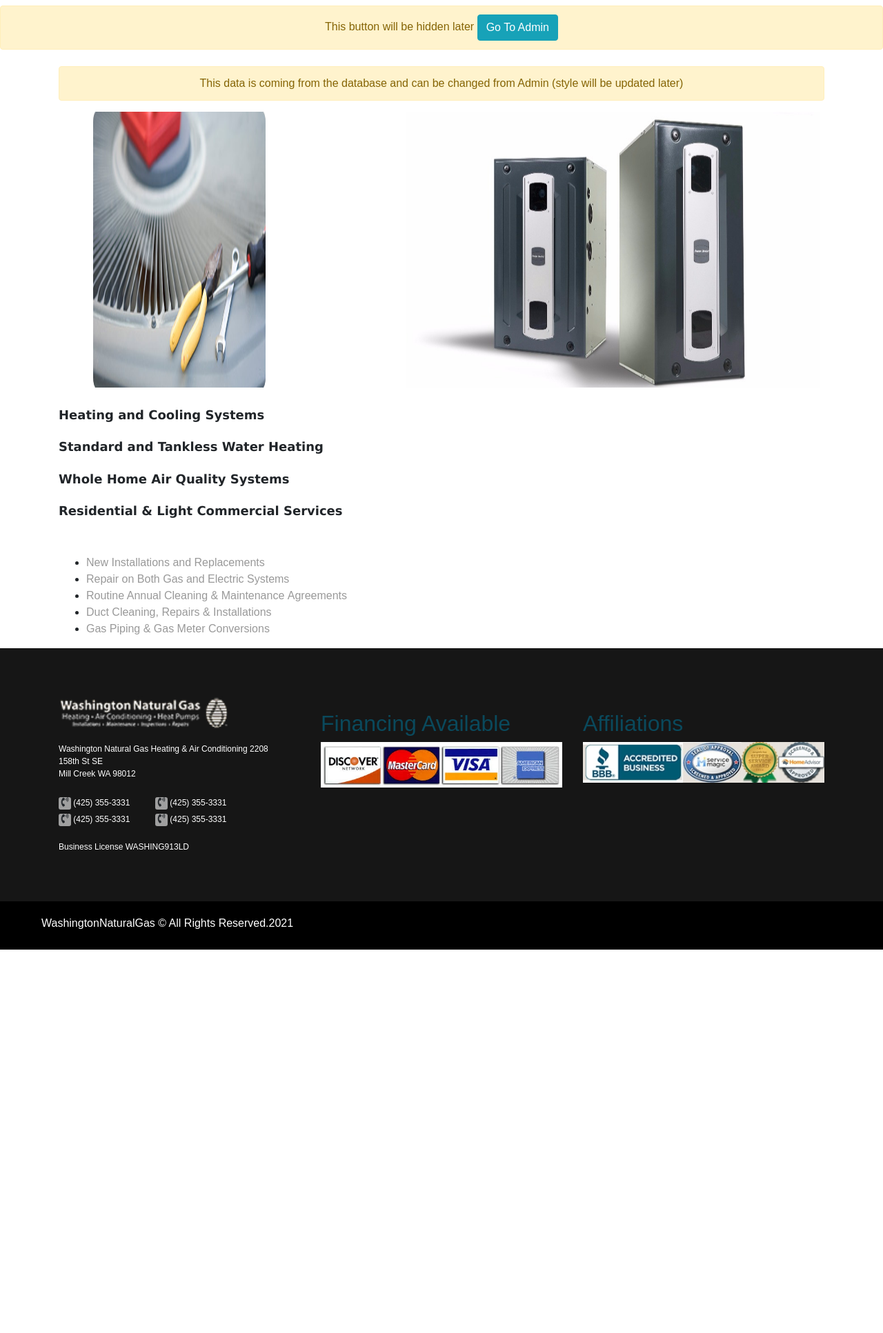
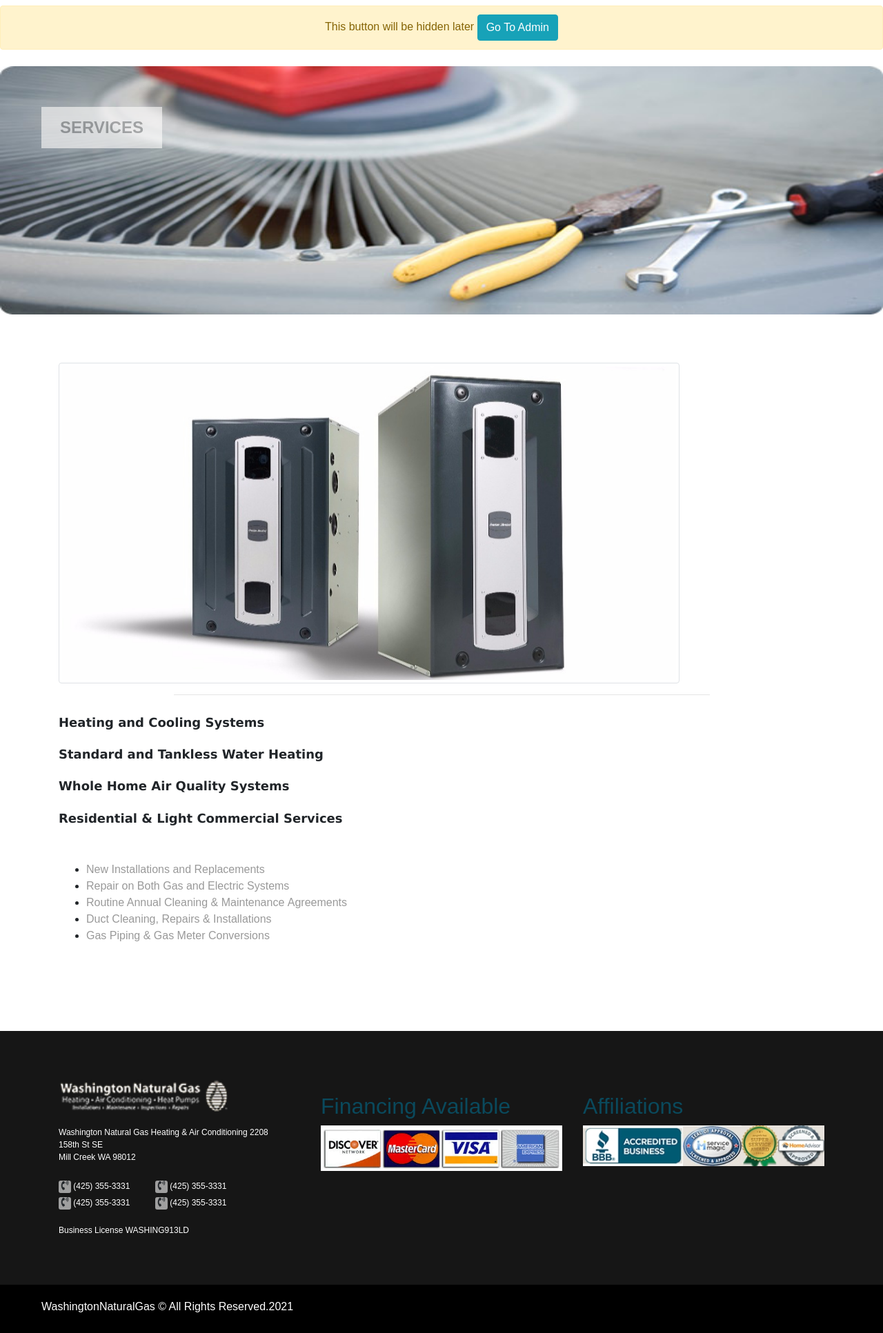
Before and after one commit to mohamedgamalmoha/Wanaturalgas-Company-Portfolio-Website, a Django app: page /services/ in a window 1280 px wide. Shown: the part 115-2048 px from the top of the page at 69% size. Before the commit the page ends 1492 px from the top, so only its background shows below. Run offline with Django 3.2, Linux system fonts and the light colour scheme; data comes from the database, SQL or seed files in the repository; both versions use the stored data as it was after the commit; some libraries are stand-ins or nearby versions.

Commit message:
Changed Services page design

```diff
--- a/templates/pages/services.html
+++ b/templates/pages/services.html
@@ -4,22 +4,27 @@
 {% block description %}Washington Natural Gas{% endblock %}
 {% block robots %}index, follow{% endblock %}
 
-{% block title %}Services{% endblock %}
+{% block title %}{{ service.title }}{% endblock %}
 
 {% block content %}
 
+<section class="stock-about">
+    <div class="container-fluid">
+        <div class="row">
+        <div class="shutter"><img src="{{ service.image_1.url }}" alt="services">
+            <button style="cursor: default;">{{ service.title }}</button>
+        </div>
+        </div>
+    </div>
+</section>
 
- <div class="container">
-     <p class="alert alert-warning text-center">This data is coming from the database and can be changed from Admin (style will be updated later)</p>
-     <h2>{{ about.title }}</h2>
-
-     <img src="{{ service.image_1.url }}" alt="service" width="400px" height="400px" style="padding-right: 100px;padding-left:50px">
-     <img src="{{ service.image_2.url }}" alt="service" width="700px" height="400px" style="padding-left: 100px;">
-    <br>
-     <p>{{ service.description|safe }}</p>
-
- </div>
-
+<section class="about-us">
+    <div class="container">
+        <img class="img-thumbnail" src="{{ service.image_2.url }}" alt="services">
+        <hr>
+        {{ service.description|safe }}
+    </div>
+</section>
 
 
 
```
Also changed, not shown: db.sqlite3, media/images/logo_gmHysln.png (deleted), media/images/services_nKEJoHi.jpeg (renamed from media/images/services.jpeg), media/images/servicesbg.jpg (added).
